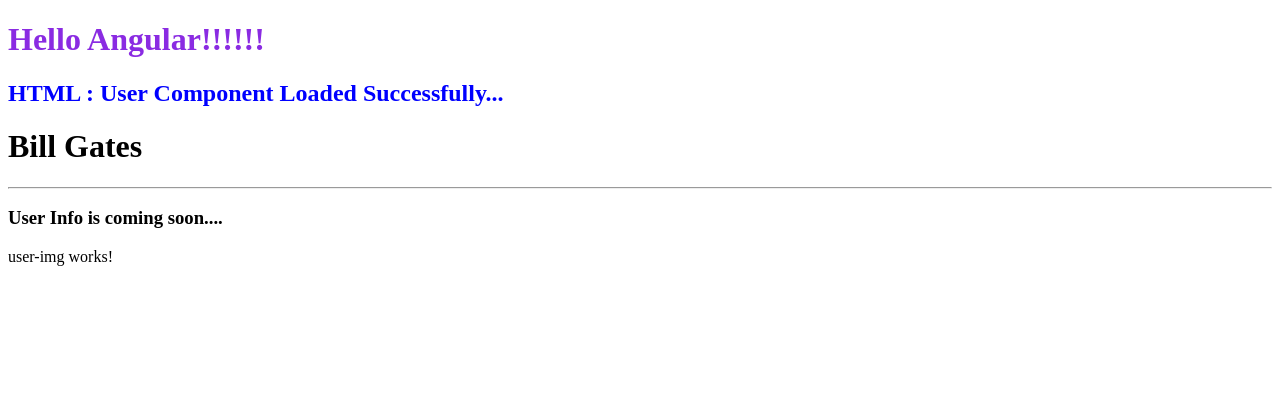
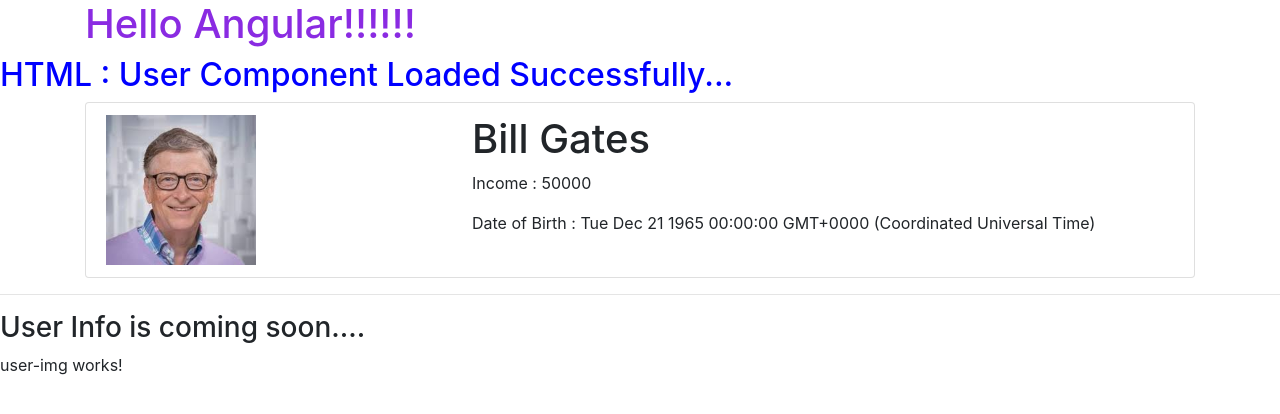
Before and after one commit to synergy2411/erricson, an Angular app: page / in a window 1280 px wide. Shown: the top 414 px of the page. Built offline with nearby package versions, Linux system fonts and the light colour scheme.

Commit message:
bootstrap added

```diff
--- a/angular.json
+++ b/angular.json
@@ -24,6 +24,7 @@
               "src/assets"
             ],
             "styles": [
+              "./node_modules/bootstrap/dist/css/bootstrap.min.css",
               "src/styles.css"
             ],
             "scripts": []
--- a/package.json
+++ b/package.json
@@ -19,6 +19,7 @@
     "@angular/platform-browser": "~8.2.14",
     "@angular/platform-browser-dynamic": "~8.2.14",
     "@angular/router": "~8.2.14",
+    "bootstrap": "^4.5.3",
     "rxjs": "~6.4.0",
     "tslib": "^1.10.0",
     "zone.js": "~0.9.1"
--- a/src/app/user/user.component.html
+++ b/src/app/user/user.component.html
@@ -1,14 +1,25 @@
-<h2> HTML : User Component Loaded Successfully...</h2>
+<h2>HTML : User Component Loaded Successfully...</h2>
 
 <div class="container">
-  <h1>{{ user.firstName }} {{ user.lastName }} </h1>
+  <ul class="list-unstyled list-group">
+    <li class="list-group-item">
+      <div class="row">
+        <div class="col-sm-4 col-md-4">
+          <img [src]="user.image" width="150" height="150" />
+        </div>
+        <div class="col-sm-8 col-md-8">
+          <!-- Angular Expression -->
+          <h1>{{ user.firstName }} {{ user.lastName }}</h1>
+          <!-- Property Binding -->
+          <p>Income : <span [innerHTML]="user.income"></span></p>
+          <p>Date of Birth : {{ user.dob }}</p>
+        </div>
+      </div>
+    </li>
+  </ul>
 </div>
 
-
-
-
-
-<hr>
+<hr />
 
 <app-user-info></app-user-info>
 <app-user-img></app-user-img>
--- a/src/app/user/user.component.ts
+++ b/src/app/user/user.component.ts
@@ -13,7 +13,8 @@ export class UserComponent {
     dob : new Date('Dec 21, 1965'),
     income : 50000,
     company : 'Microsoft',
-    isWorking : true
-  }
+    isWorking : true,
+    image : 'assets/images/bill.jpg'
+  };
 
 }
```
Also changed, not shown: src/assets/images/bill.jpg (added), 1 other file (tests, documents, lock files or other folders).
